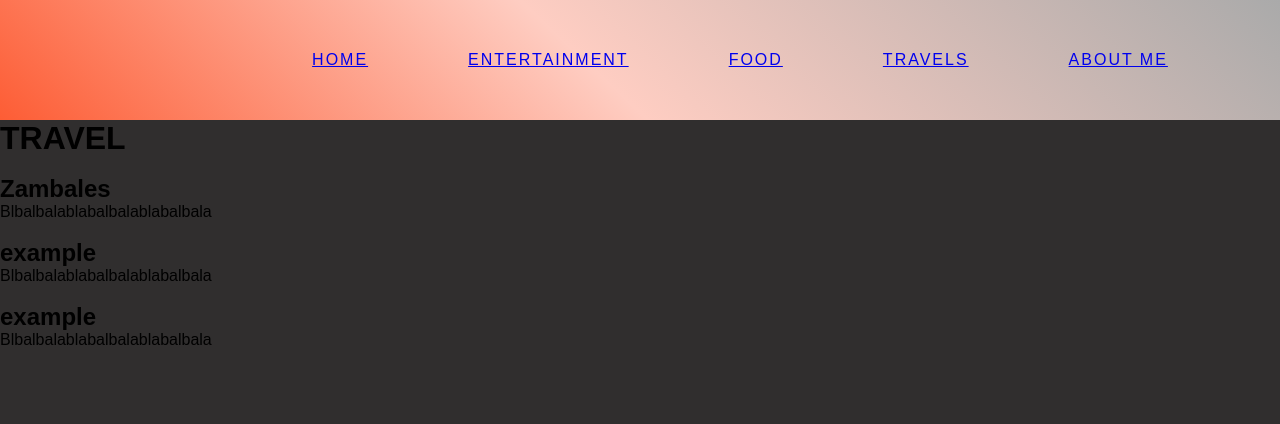
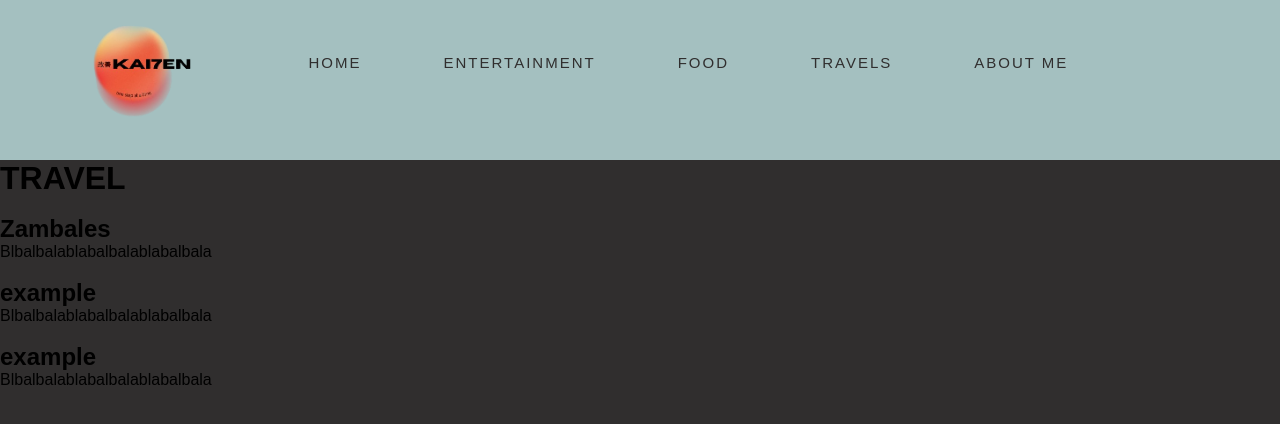
Before and after one commit to dddddddqq/BlogWebsite, a plain HTML site: page travel.html in a window 1280 px wide. Drawn offline with Linux system fonts and the light colour scheme.

Commit message:
changed all top navs

```diff
--- a/style-about.css
+++ b/style-about.css
@@ -21,18 +21,38 @@ html{
          background-color: #302E2E;
       }
 
-      .top{
-        display: flex;
-        align-items: top;
-        align-items: center;
+      .topnav {
         width: 100%;
-        height: 15%;
-        overflow:-moz-hidden-unscrollable;
-        position: relative;
-        background-image: linear-gradient(43deg, #fd5d35 0%, #fecdc2 46%, #aaaaaa 100%);
+        height: 20%;
+        overflow: hidden;
+        background-color: #A4C0C0;
+        text-indent: 50px;
+       /* background-image: linear-gradient(43deg, #fd5d35 0%, #fecdc2 46%, #aaaaaa 100%);*/
+      }
+
+      /* Style the topnav links */
+      .topnav a {
+        float: left;
+        display: block;
+        color: #302E2E;
+        text-align: center;
+        padding: 16px 16px ;
+        text-decoration: none;
         text-indent: 50px;
         letter-spacing: 2px;
-        text-indent: 100px;
-        justify-content: center;
-        font-family: inherit;
+        font-family: 'horizon', sans-serif;
+        font-size: 15px;
+        margin-top: 20px;
       }
+
+      /* Change color on hover */
+      .topnav a:hover {
+        background-color: #ddddddb9;
+        color: black;
+      }
+      .logo{
+        float:left;
+        padding: 0%;
+        align-self: top;
+      margin-left: 15px;
+      }
--- a/style-ent.css
+++ b/style-ent.css
@@ -30,7 +30,7 @@ html{
   height: 20%;
   overflow: hidden;
   background-color: #A4C0C0;
-
+  text-indent: 50px;
  /* background-image: linear-gradient(43deg, #fd5d35 0%, #fecdc2 46%, #aaaaaa 100%);*/
 }
 
@@ -38,13 +38,13 @@ html{
 .topnav a {
   float: left;
   display: block;
-  color: #f2f2f2;
+  color: #302E2E;
   text-align: center;
   padding: 16px 16px ;
   text-decoration: none;
-  text-indent: 100px;
+  text-indent: 50px;
   letter-spacing: 2px;
-  font-family: inherit;
+  font-family: 'horizon', sans-serif;
   font-size: 15px;
   margin-top: 20px;
 }
--- a/style-food.css
+++ b/style-food.css
@@ -30,6 +30,7 @@ width: 100%;
   height: 20%;
   overflow: hidden;
   background-color: #A4C0C0;
+  text-indent: 50px;
 
 /* background-image: linear-gradient(43deg, #fd5d35 0%, #fecdc2 46%, #aaaaaa 100%);*/
 }
@@ -38,13 +39,13 @@ background-color: #A4C0C0;
 .topnav a {
   float: left;
   display: block;
-color: #f2f2f2;
+  color: #302E2E;
   text-align: center;
   padding: 16px 16px ;
   text-decoration: none;
-text-indent: 100px;
+  text-indent: 50px;
   letter-spacing: 2px;
-font-family: inherit;
+  font-family: 'horizon', sans-serif;
   font-size: 15px;
   margin-top: 20px;
 }
@@ -58,6 +59,7 @@ padding: 0%;
   align-self: top;
 margin-left: 15px;
 }
+
 .card{
   width: 15%;
  padding-top:20px;
@@ -69,6 +71,6 @@ margin-left: 15px;
 
 /* Middle column */
 .text {
-  width: 80%;
+  width: 100%;
 
 }
--- a/style-home.css
+++ b/style-home.css
@@ -11,8 +11,6 @@ html{
        margin: 0;
        padding: 0;
     }
-
-
 
         body {
           font-family: 'Dosis', sans-serif;
--- a/style-travel.css
+++ b/style-travel.css
@@ -21,18 +21,41 @@ html{
          background-color: #302E2E;
       }
 
-      .top{
-        display: flex;
-        align-items: top;
-        align-items: center;
-        width: 100%;
-        height: 15%;
-        overflow:-moz-hidden-unscrollable;
-        position: relative;
-        background-image: linear-gradient(43deg, #fd5d35 0%, #fecdc2 46%, #aaaaaa 100%);
+
+   /* Style the top navigation bar */
+.topnav {
+  width: 100%;
+  height: 20%;
+  overflow: hidden;
+  background-color: #A4C0C0;
+  text-indent: 50px;
+ /* background-image: linear-gradient(43deg, #fd5d35 0%, #fecdc2 46%, #aaaaaa 100%);*/
+}
+
+
+      /* Style the topnav links */
+      .topnav a {
+        float: left;
+        display: block;
+        color: #302E2E;
+        text-align: center;
+        padding: 16px 16px ;
+        text-decoration: none;
         text-indent: 50px;
         letter-spacing: 2px;
-        text-indent: 100px;
-        justify-content: center;
-        font-family: inherit;
+        font-family: 'horizon', sans-serif;
+        font-size: 15px;
+        margin-top: 20px;
       }
+
+      /* Change color on hover */
+      .topnav a:hover {
+        background-color: #ddddddb9;
+        color: black;
+      }
+      .logo{
+        float:left;
+        padding: 0%;
+        align-self: top;
+      margin-left: 15px;
+      }
--- a/travel.html
+++ b/travel.html
@@ -9,15 +9,22 @@
 </head>
 <body>
 
-<div class="top">
+
+  <div class="topnav">
     <br>
+
+      <div class="logo"> <img id="position" src="logo.png" height=100px > </div>
     <a href="home.html"> HOME </a>
     <a href="ent.html"> ENTERTAINMENT </a>
     <a href="food.html"> FOOD </a>
     <a href="travel.html"> TRAVELS </a>
     <a href="about.html"> ABOUT ME </a>
 
+
   </div>
+
+
+
 <div class="title">
   <h1>TRAVEL</h1>
  </div>
```
Also changed, not shown: about.html (+4 -2 lines), ent.html (+0 -1 lines), food.html (+7 -3 lines). Lines whose indentation alone changed are shown as unchanged.
